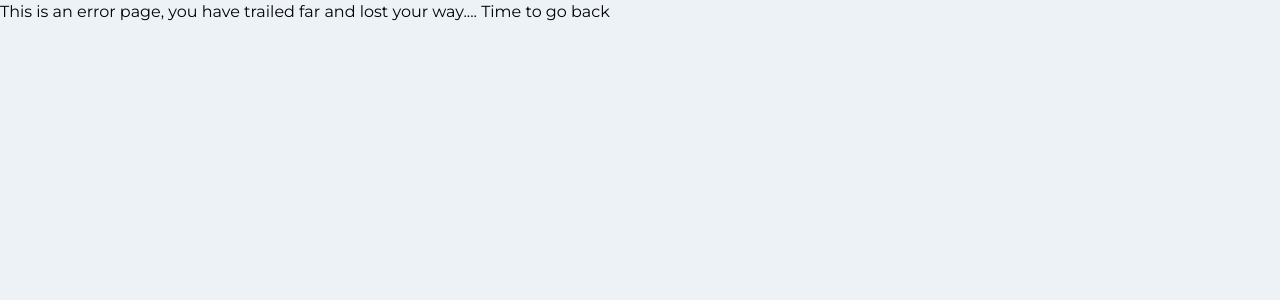
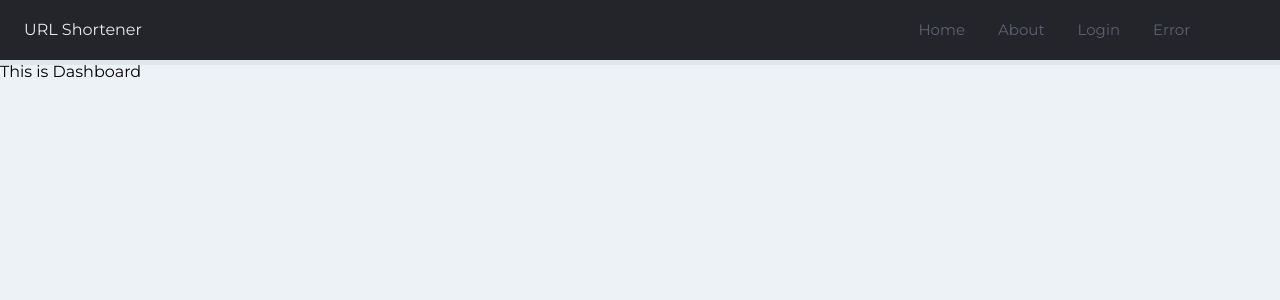
Before and after one commit to Pushkar-Mahajan4/url-shortener, a React (Create React App) app in the folder frontend/: page /user/dashboard in a window 1280 px wide. Shown: the top 300 px of the page. Built offline with nearby package versions, Linux system fonts and the light colour scheme.

Commit message:
Fix outlet issue, add middleware

```diff
--- a/frontend/src/App.js
+++ b/frontend/src/App.js
@@ -8,10 +8,12 @@ import About from "./components/main-content/about-component/About";
 import {
   createBrowserRouter,
   createRoutesFromElements,
+  Outlet,
   Route,
   RouterProvider,
 } from "react-router-dom";
 import { useState, useEffect } from "react";
+import Dashboard from "./components/main-content/dashboard-component/Dashboard";
 function App() {
   const [windowSize, setWindowSize] = useState(
     window.matchMedia("(min-width: 768px)")
@@ -27,6 +29,14 @@ function App() {
     return (
       <div className="App">
         <Login />
+      </div>
+    );
+  };
+
+  const User = () => {
+    return (
+      <div>
+        <Outlet />
       </div>
     );
   };
@@ -47,6 +57,9 @@ function App() {
             action={loginAction}
           />
         </Route>
+        <Route path="user" element={<User />}>
+          <Route path="dashboard" element={<Dashboard />} />
+        </Route>
       </Route>
     )
   );
--- /dev/null
+++ b/frontend/src/components/main-content/dashboard-component/Dashboard.js
@@ -0,0 +1,9 @@
+const Dashboard = () => {
+  return (
+    <>
+      <p>This is Dashboard</p>
+    </>
+  );
+};
+
+export default Dashboard;
--- a/frontend/src/components/main-content/login-component/Login.js
+++ b/frontend/src/components/main-content/login-component/Login.js
@@ -6,7 +6,10 @@ const Login = () => {
     <section className="flex items-center justify-center min-h-full mt-12 w-full gradient-form">
       <div className="flex items-center justify-center w-1/2 bg-white shadow-md mb-11 rounded ">
         <div className="flex w-1/2 p-4 h-full text-white">
-          <img src="https://cdn.dribbble.com/users/230290/screenshots/15128882/media/4175d17c66f179fea9b969bbf946820f.jpg?compress=1&resize=400x300" />
+          <img
+            src="https://cdn.dribbble.com/users/230290/screenshots/15128882/media/4175d17c66f179fea9b969bbf946820f.jpg?compress=1&resize=400x300"
+            alt="Logo Here"
+          />
         </div>
         <div className="flex w-1/2 p-4 h-full text-white">
           <Form method="post" action="login/check-user">
@@ -69,10 +72,9 @@ const Login = () => {
 export default Login;
 
 export const loginAction = async ({ request }) => {
-  console.log("Got in");
   const data = await request.formData();
   console.log(data.get("username"));
   console.log(data.get("password"));
 
-  return redirect("/about");
+  return redirect("/user/dashboard");
 };
--- /dev/null
+++ b/frontend/src/components/main-content/middleware/Protected.js
@@ -0,0 +1,21 @@
+import { useEffect } from "react";
+import { useNavigate } from "react-router";
+
+const Protected = (props) => {
+  const { Component } = props;
+  // const navigate = useNavigate();
+  // useEffect(() => {
+  //   // const login = localStorage.getItem("token");
+  //   // if (!login) {
+  //   //   navigate("/login");
+  //   // }
+  // }, []);
+
+  return (
+    <>
+      <Component />
+    </>
+  );
+};
+
+export default Protected;
```
